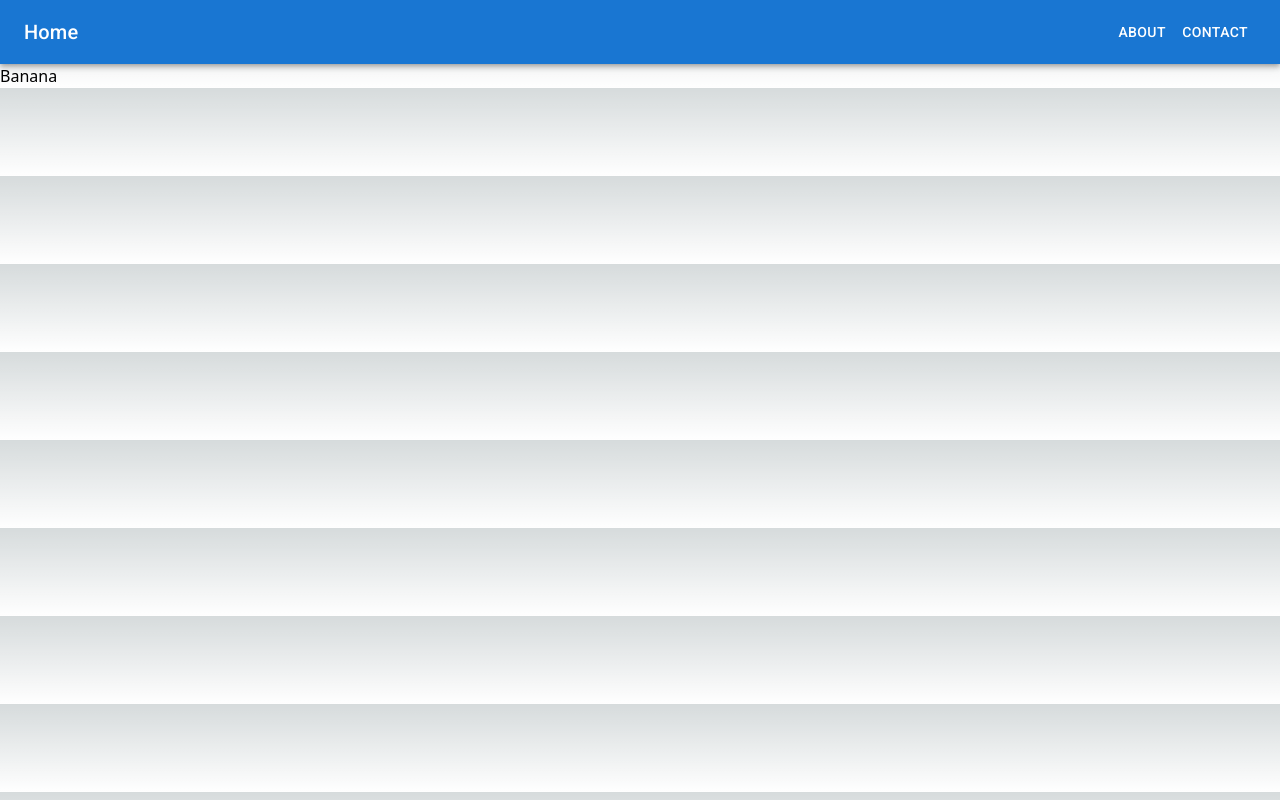
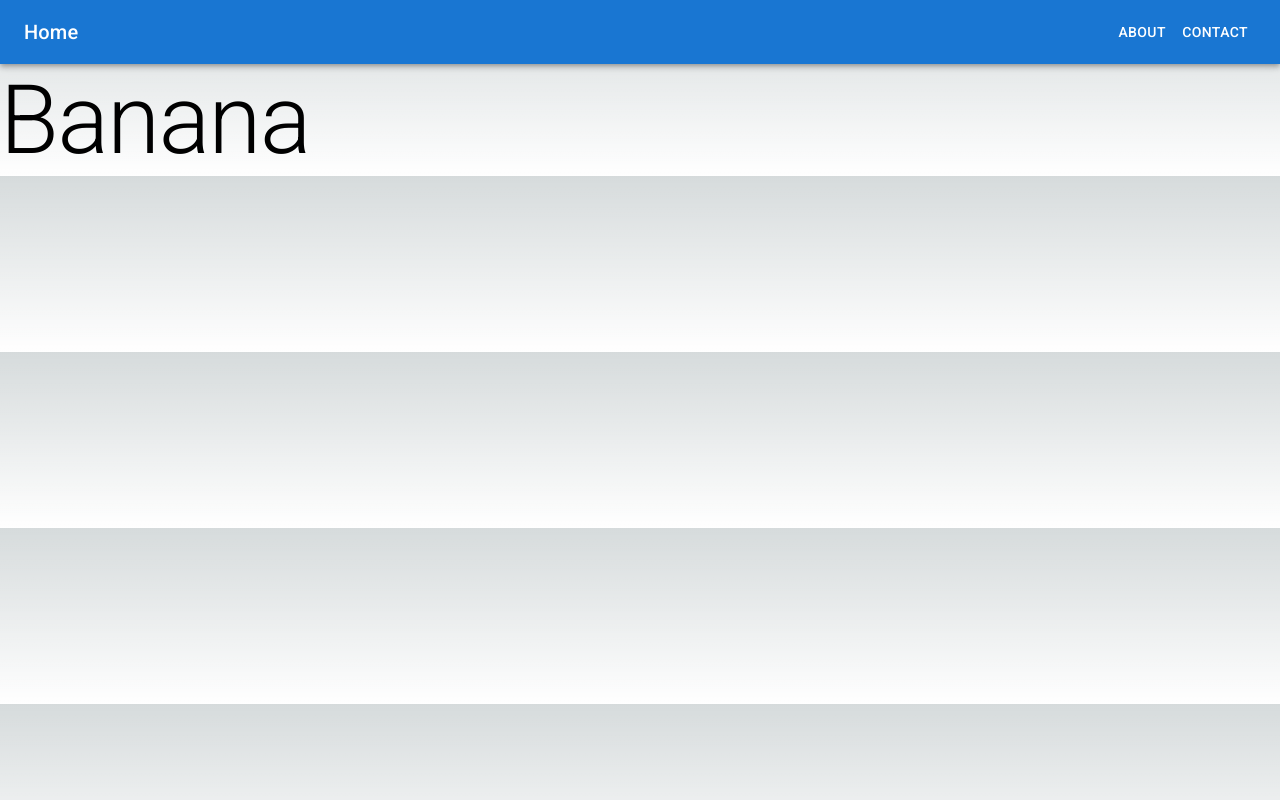
Before and after one commit to SeraphelCelaena/serpag-website, a Next.js app: page / in a window 1280 px wide. Built offline with nearby package versions, Linux system fonts and the light colour scheme.

Commit message:
added Typography

```diff
--- a/pages/index.js
+++ b/pages/index.js
@@ -1,10 +1,12 @@
+import Typography from "@mui/material/Typography";
+
 import NavBar from "@/components/NavBar"
 
 export default function Home() {
 	return (
 		<main>
 			<NavBar />
-			<h1>Banana</h1>
+			<Typography variant="h1">Banana</Typography>
 		</main>
 	)
 }
```
